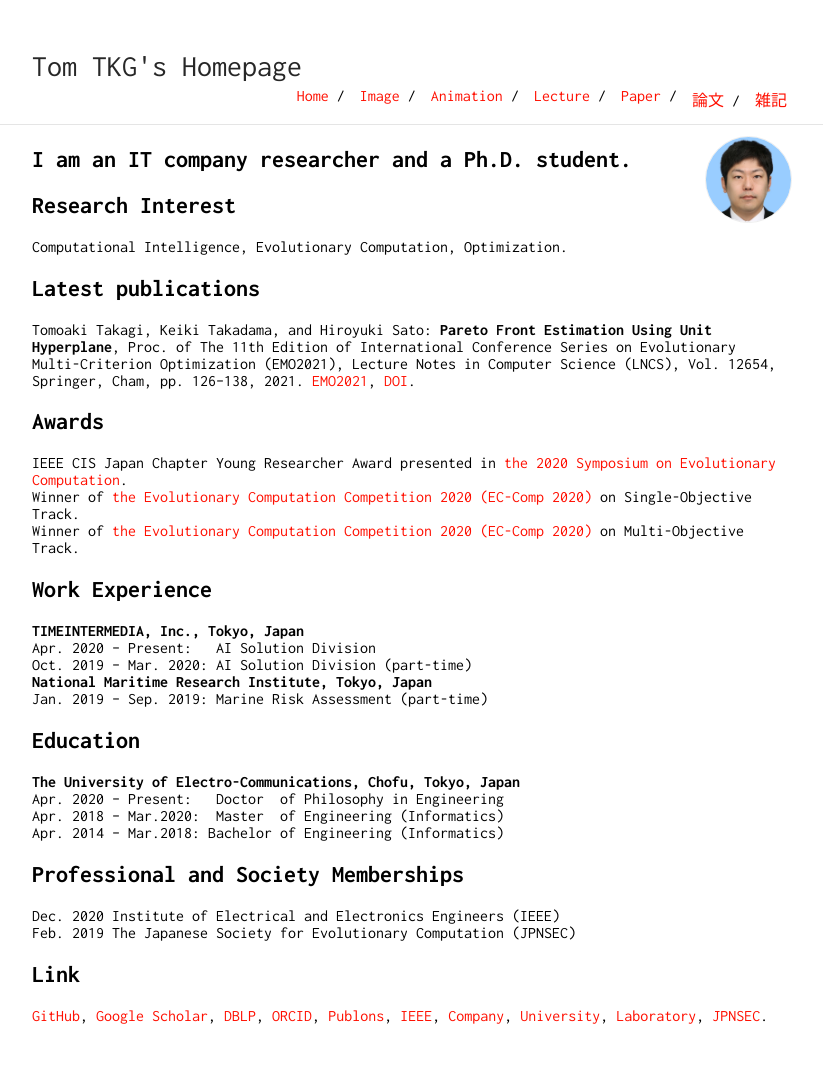
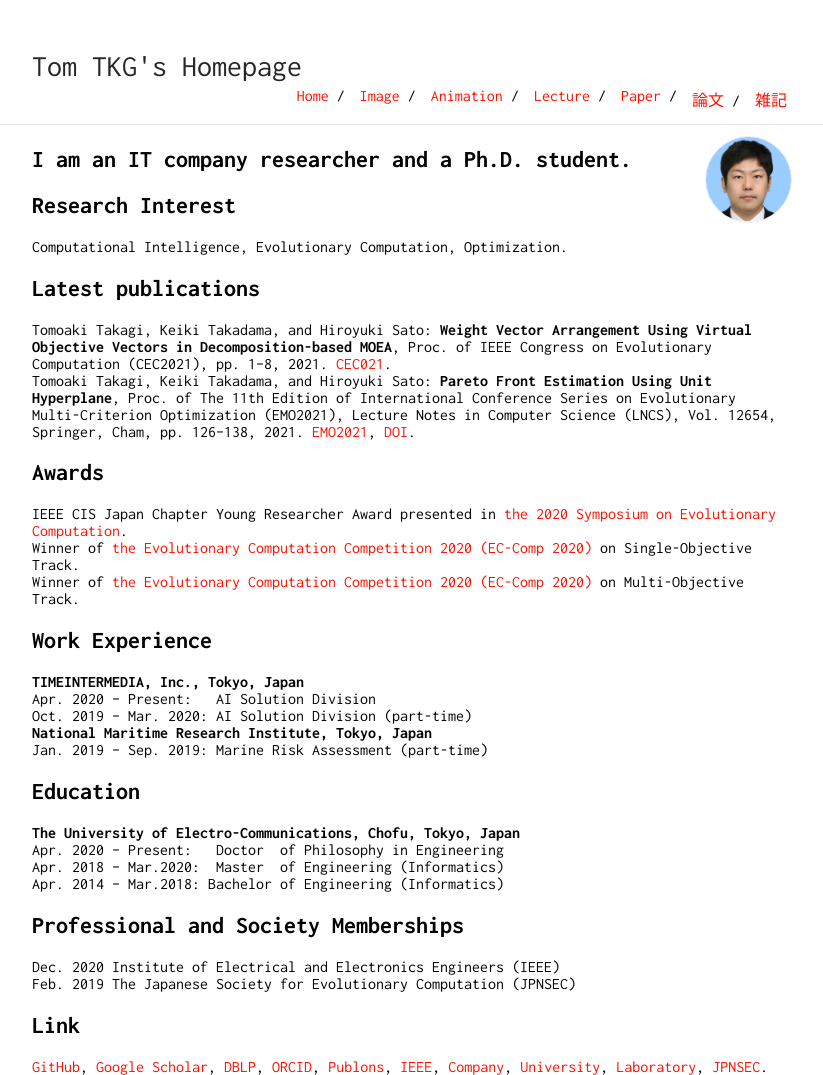
Before and after one commit to tomtkg/tomtkg.github.io, a Jekyll site: the page built from index.md, in a window 1280 px wide. Shown: the whole page, without its empty margins (228-1051 px from the left). Built offline with Jekyll 4.4.1, drawn with Linux system fonts in a browser that asks for light colours; before the commit the page ends 1024 px from its top, so only the background shows below that.

Commit message:
Add CEC2021 info

```diff
--- a/index.md
+++ b/index.md
@@ -13,6 +13,7 @@
 Computational Intelligence, Evolutionary Computation, Optimization.
 
 ## Latest publications
+Tomoaki Takagi, Keiki Takadama, and Hiroyuki Sato: **Weight Vector Arrangement Using Virtual Objective Vectors in Decomposition-based MOEA**, Proc. of IEEE Congress on Evolutionary Computation (CEC2021), pp. 1--8, 2021. [CEC021](https://cec2021.mini.pw.edu.pl/){:target="_blank"}.
 Tomoaki Takagi, Keiki Takadama, and Hiroyuki Sato: **Pareto Front Estimation Using Unit Hyperplane**, Proc. of The 11th Edition of International Conference Series on Evolutionary Multi-Criterion Optimization (EMO2021), Lecture Notes in Computer Science (LNCS), Vol. 12654, Springer, Cham, pp. 126--138, 2021. [EMO2021](https://emo2021.org){:target="_blank"}, [DOI](https://doi.org/10.1007/978-3-030-72062-9_11){:target="_blank"}.
 
 ## Awards
```
Also changed, not shown: paper.md (+1 -0 lines).
